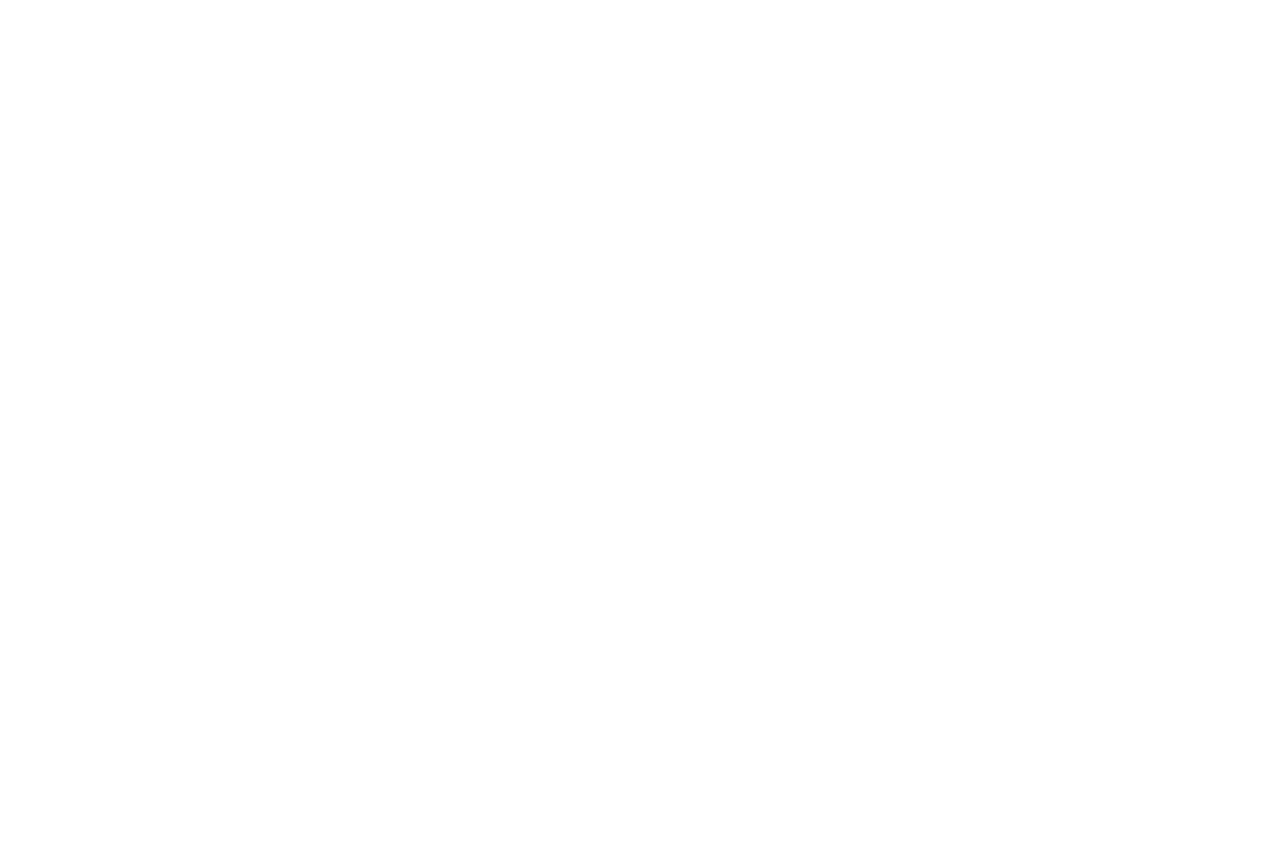
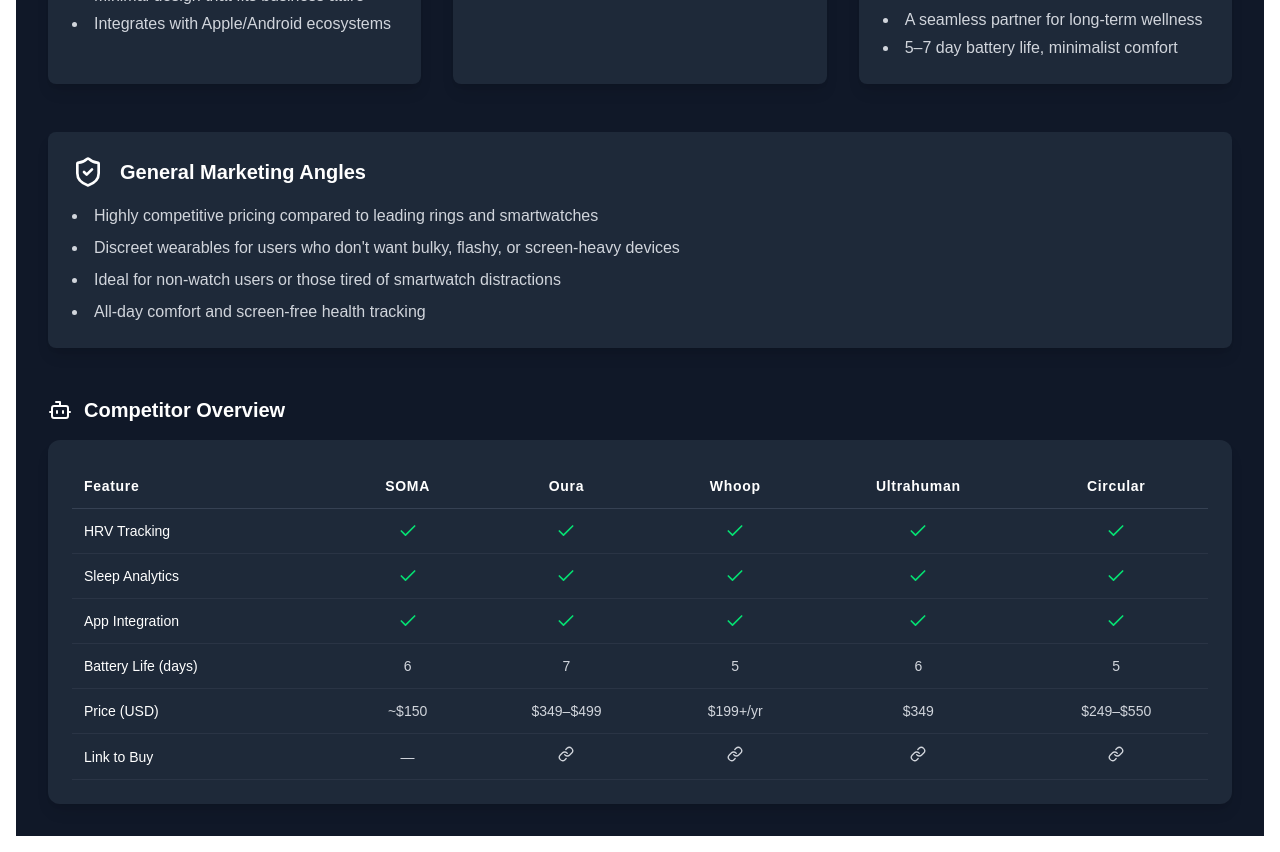
Before and after one commit to MQuantrillC/Soma-Dashboard, a Next.js app: page /market-research in a window 1280 px wide. Before the commit this address had no page. Shown: the part 720-1572 px from the top of the page. Before the commit the page ends 904 px from the top, so only its background shows below. Built offline with nearby package versions, Linux system fonts and the light colour scheme.

Commit message:
refactor: Remove Google Trends functionality

```diff
--- a/src/app/layout.tsx
+++ b/src/app/layout.tsx
@@ -46,6 +46,7 @@
                  <Link href="/sales" className="text-white hover:text-soma-aquamarina transition-colors font-medium">Sales</Link>
                  <Link href="/expenses" className="text-white hover:text-soma-aquamarina transition-colors font-medium">Expenses</Link>
                  <Link href="/projections" className="text-white hover:text-soma-aquamarina transition-colors font-medium">Projections</Link>
+                 <Link href="/market-research" className="text-white hover:text-soma-aquamarina transition-colors font-medium">Market Research</Link>
               </div>
             </div>
           </nav>
--- /dev/null
+++ b/src/app/market-research/page.tsx
@@ -0,0 +1,36 @@
+import React from 'react';
+import Image from 'next/image';
+import { Search, Users, Bot } from 'lucide-react';
+import CompetitorTable from '@/components/market-research/CompetitorTable';
+import CustomerSegments from '@/components/market-research/CustomerSegments';
+
+const MarketResearchPage = () => {
+    return (
+        <div className="bg-gray-900 text-white min-h-screen p-4 md:p-6 lg:p-8">
+            <header className="flex items-center mb-8">
+                <Image src="/Assets/Soma_Logo.png" alt="Soma Logo" width={40} height={40} className="h-10 w-auto mr-4" />
+                <h1 className="text-2xl sm:text-3xl font-bold font-saira">Market Research</h1>
+            </header>
+
+            <main className="space-y-12">
+                <section>
+                    <div className="flex items-center mb-4">
+                        <Users className="w-6 h-6 mr-3 text-soma-aquamarina" />
+                        <h2 className="text-xl font-bold font-saira">Customer Segments & Messaging</h2>
+                    </div>
+                    <CustomerSegments />
+                </section>
+
+                <section>
+                    <div className="flex items-center mb-4">
+                        <Bot className="w-6 h-6 mr-3 text-soma-aquamarina" />
+                        <h2 className="text-xl font-bold font-saira">Competitor Overview</h2>
+                    </div>
+                    <CompetitorTable />
+                </section>
+            </main>
+        </div>
+    );
+};
+
+export default MarketResearchPage;
--- /dev/null
+++ b/src/components/market-research/CompetitorTable.tsx
@@ -0,0 +1,117 @@
+"use client";
+
+import React from 'react';
+import { Check, Link as LinkIcon } from 'lucide-react';
+
+const competitors = [
+  {
+    name: 'SOMA',
+    features: {
+      hrv: true,
+      sleep: true,
+      battery: '6',
+      app: true,
+      price: '~$150',
+      link: null,
+    },
+  },
+  {
+    name: 'Oura',
+    features: {
+      hrv: true,
+      sleep: true,
+      battery: '7',
+      app: true,
+      price: '$349–$499',
+      link: 'https://ouraring.com/product/rings/oura-ring-4/black',
+    },
+  },
+  {
+    name: 'Whoop',
+    features: {
+      hrv: true,
+      sleep: true,
+      battery: '5',
+      app: true,
+      price: '$199+/yr',
+      link: 'https://join.whoop.com/us/en/',
+    },
+  },
+  {
+    name: 'Ultrahuman',
+    features: {
+      hrv: true,
+      sleep: true,
+      battery: '6',
+      app: true,
+      price: '$349',
+      link: 'https://www.ultrahuman.com/ring/buy/global/',
+    },
+  },
+  {
+    name: 'Circular',
+    features: {
+      hrv: true,
+      sleep: true,
+      battery: '5',
+      app: true,
+      price: '$249–$550',
+      link: 'https://www.kickstarter.com/projects/circular-ring/circular-ring-2-worlds-most-advanced-health-tracking-ring?ref=cnttqy&utm_source=website&utm_medium=button',
+    },
+  },
+];
+
+const features = [
+  { key: 'hrv', name: 'HRV Tracking' },
+  { key: 'sleep', name: 'Sleep Analytics' },
+  { key: 'app', name: 'App Integration' },
+  { key: 'battery', name: 'Battery Life (days)' },
+  { key: 'price', name: 'Price (USD)' },
+  { key: 'link', name: 'Link to Buy' },
+];
+
+const CompetitorTable = () => {
+  return (
+    <div className="bg-gray-800 p-4 md:p-6 rounded-xl shadow-lg overflow-x-auto">
+      <table className="min-w-full text-left text-sm whitespace-nowrap">
+        <thead className="border-b border-gray-700 font-bold tracking-wider">
+          <tr>
+            <th className="p-3">Feature</th>
+            {competitors.map(c => <th key={c.name} className="p-3 text-center">{c.name}</th>)}
+          </tr>
+        </thead>
+        <tbody>
+          {features.map(feature => (
+            <tr key={feature.key} className="border-b border-gray-700/50">
+              <td className="p-3 font-medium">{feature.name}</td>
+              {competitors.map(competitor => (
+                <td key={`${competitor.name}-${feature.key}`} className="p-3 text-center text-gray-300">
+                  {renderFeature(competitor.features[feature.key as keyof typeof competitor.features], feature.key)}
+                </td>
+              ))}
+            </tr>
+          ))}
+        </tbody>
+      </table>
+    </div>
+  );
+};
+
+const renderFeature = (value: string | boolean | null, key: string) => {
+    if (key === 'link' && typeof value === 'string') {
+        return (
+            <a href={value} target="_blank" rel="noopener noreferrer" className="inline-flex items-center justify-center text-soma-aquamarina hover:text-soma-aquamarina/80 transition-colors">
+                <LinkIcon className="w-4 h-4" />
+            </a>
+        );
+    }
+    if (typeof value === 'boolean' && value) {
+        return <Check className="w-5 h-5 text-green-400 mx-auto" />;
+    }
+    if (value === null || (typeof value === 'boolean' && !value)) {
+        return '—';
+    }
+    return value;
+}
+
+export default CompetitorTable;
```
